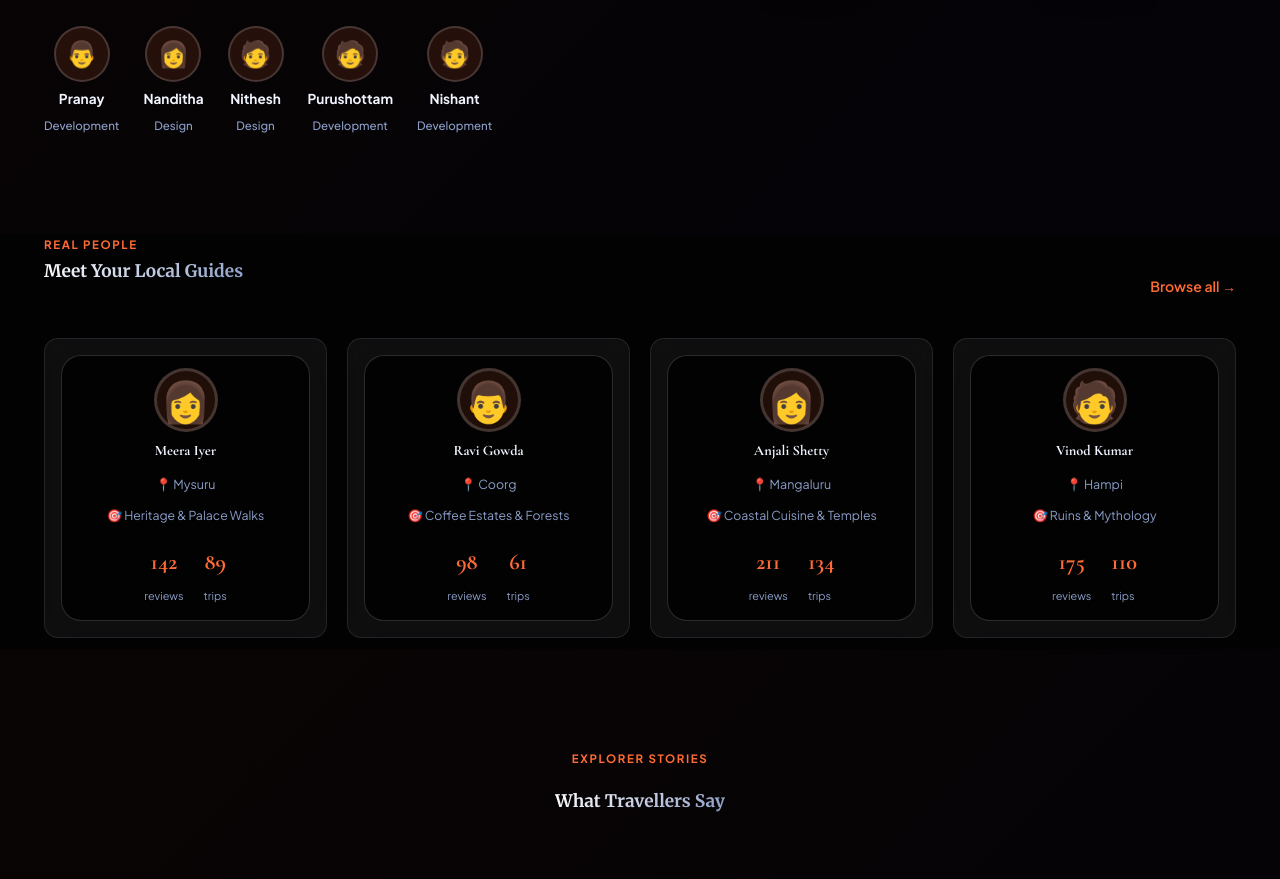
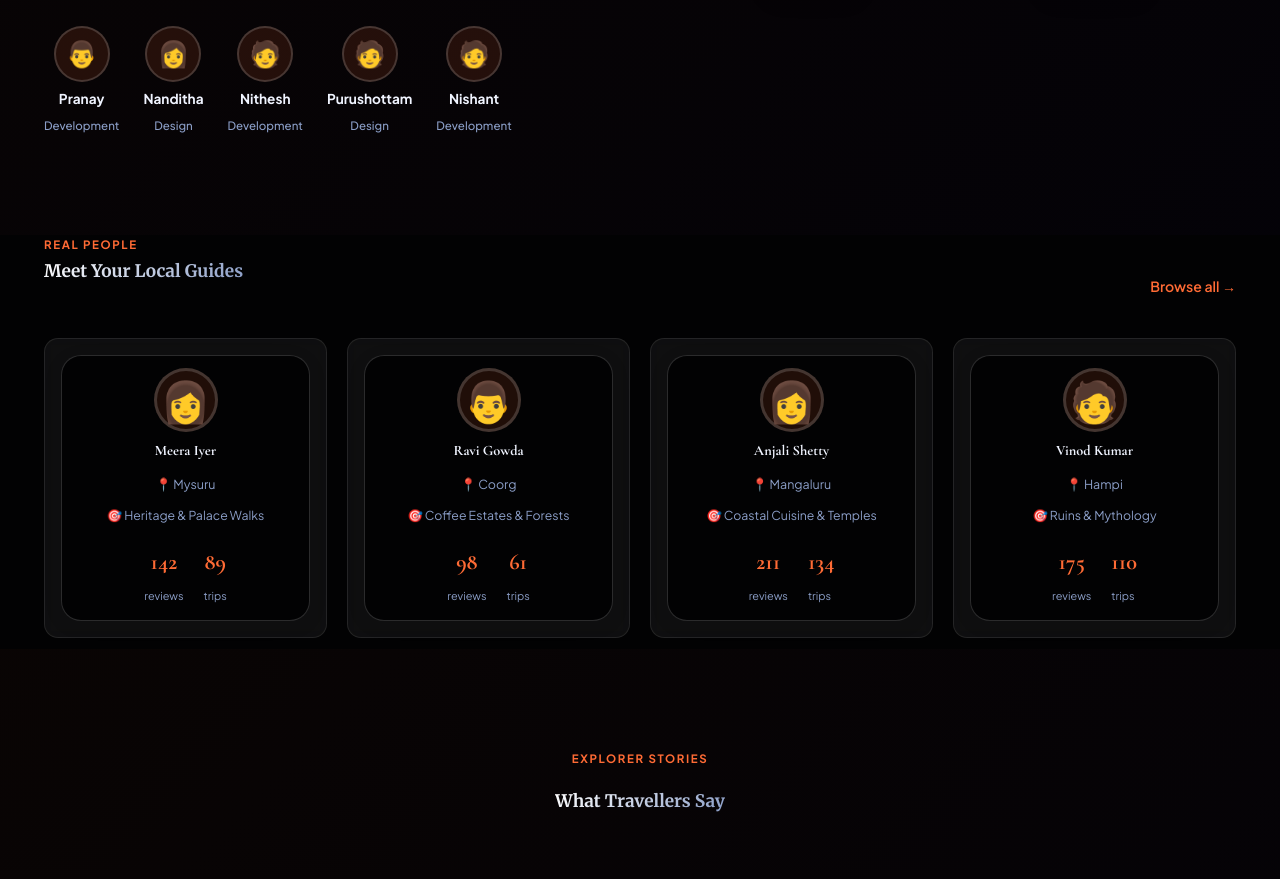
Before and after one commit to Pranay-Bhaskar/nammadiscover-f, a React (Vite) app in the folder frontend/: page / in a window 1280 px wide. Shown: the part 4537-5416 px from the top of the page. Built offline with nearby package versions, Linux system fonts and the light colour scheme; no server answers.

Commit message:
Fix role assignment for team members in Landing page

```diff
--- a/frontend/src/pages/Landing.jsx
+++ b/frontend/src/pages/Landing.jsx
@@ -489,7 +489,7 @@ const Landing = () => {
                                 <div key={i} className="about-member">
                                     <div className="about-member__avatar">{['👨', '👩', '🧑', '🧑', '🧑'][i]}</div>
                                     <span className="about-member__name">{name}</span>
-                                    <span className="about-member__role">{[t('Development', 'Development'), t('Design', 'ಡಿಸೈನ್'), t('Design', 'ಡಿಸೈನ್'), t('Development', 'Development'), t('Development', 'Development')][i]}</span>
+                                    <span className="about-member__role">{[t('Development', 'Development'), t('Design', 'ಡಿಸೈನ್'), t('Development', 'Development'), t('Design', 'ಡಿಸೈನ್'), t('Development', 'Development')][i]}</span>
                                 </div>
                             ))}
                         </div>
```
